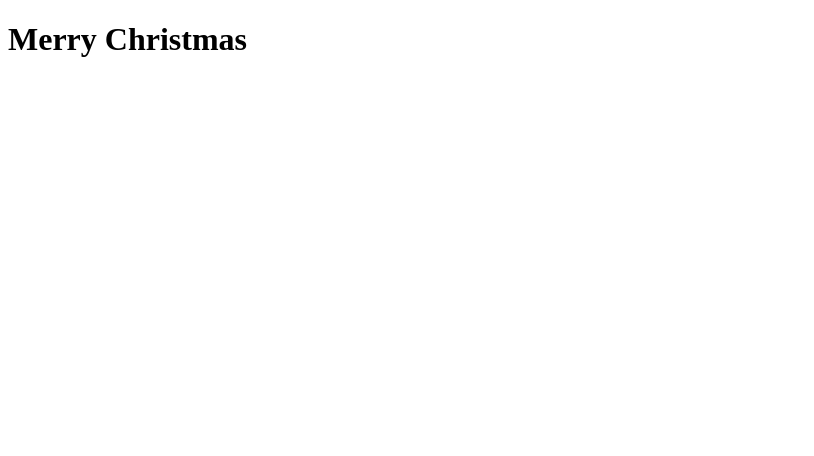
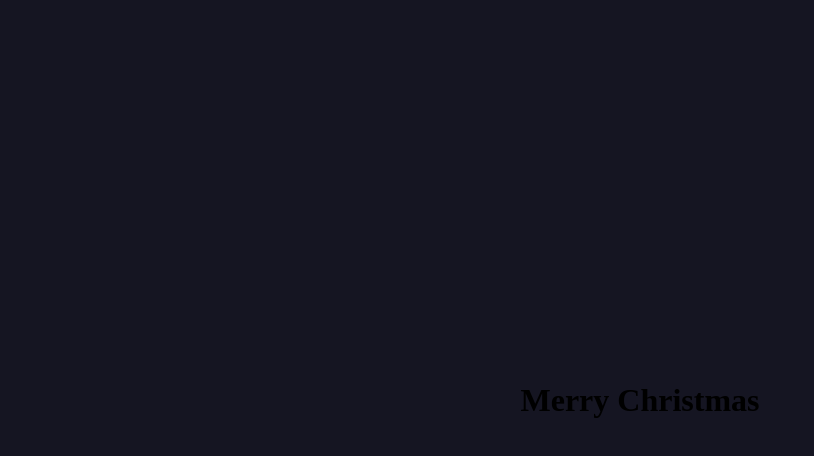
Before and after one commit to thanhlt-1007/merry-christmas, a plain HTML site: page index.html in a window 1280 px wide. Shown: the whole page, without its empty margins (0-814 px from the left). Drawn offline with Linux system fonts and the light colour scheme.

Commit message:
Add style.css

```diff
--- /dev/null
+++ b/css/style.css
@@ -0,0 +1,25 @@
+body {
+  background-color: #151522;
+  overflow: hidden;
+  display: flex;
+  align-items: center;
+  justify-content: center;
+}
+
+body,
+html {
+  height: 100%;
+  width: 100%;
+  margin: 0;
+  padding: 0;
+}
+
+svg {
+  width: 90%;
+  height: 90%;
+  visibility: hidden;
+}
+
+.sparkle {
+  /* mix-blend-mode:luminosity */
+}
--- a/index.html
+++ b/index.html
@@ -2,6 +2,7 @@
 <head>
   <meta charset="UTF-8">
   <title>Merry Christmas</title>
+  <link rel="stylesheet" href="css/style.css">
 </head>
 <body>
   <h1>Merry Christmas</h1>
```
